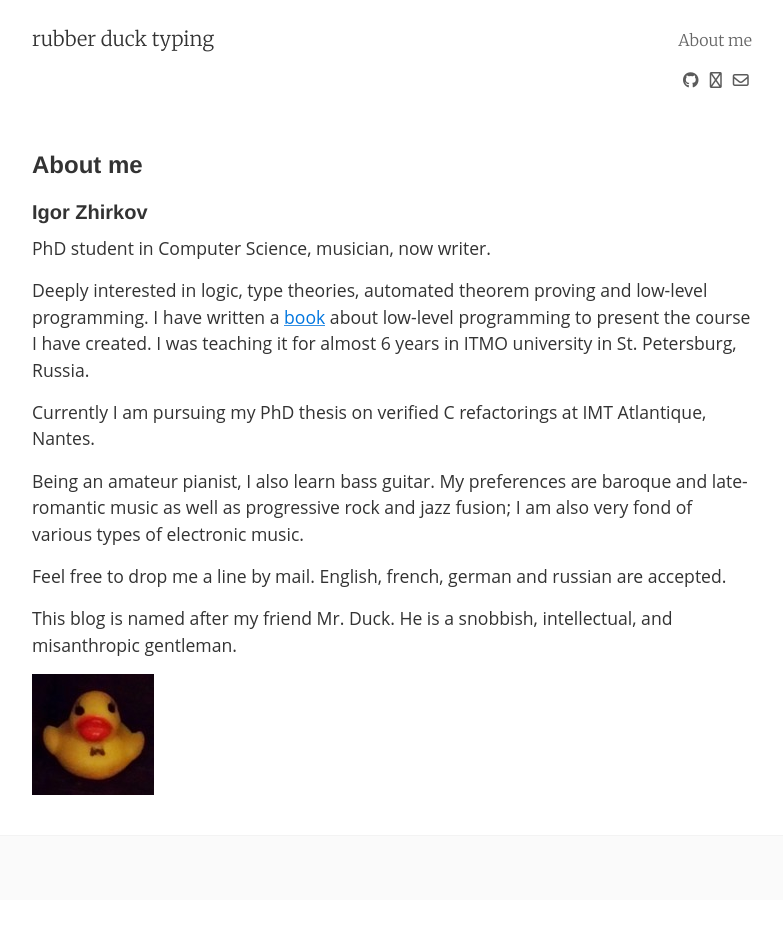
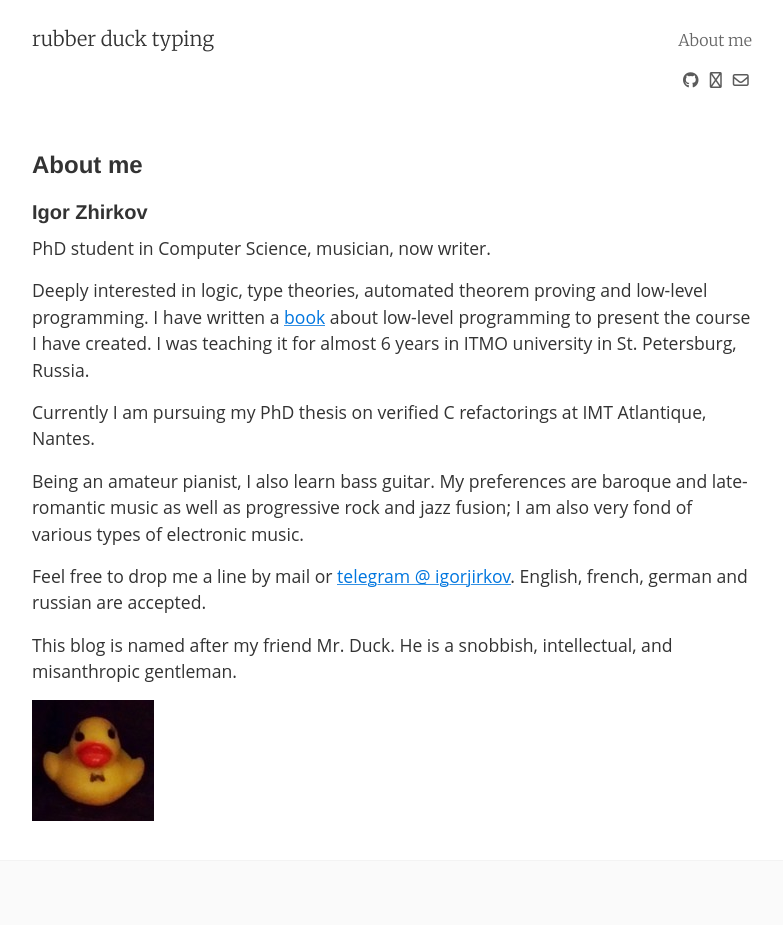
Before and after one commit to sayon/blog, a Jekyll site: the page built from about.md, in a window 1280 px wide. Shown: the whole page, without its empty margins (248-1031 px from the left). Built offline with Jekyll 4.4.1, drawn with Linux system fonts in a browser that asks for light colours; nearby versions of some CDN libraries; before the commit the page ends 900 px from its top, so only the background shows below that.

Commit message:
telegram contact

```diff
--- a/about.md
+++ b/about.md
@@ -24,7 +24,7 @@ Being an amateur pianist, I also learn bass guitar. My preferences are baroque
 and late-romantic music as well as progressive rock and jazz fusion; I am also
 very fond of various types of electronic music.
 
-Feel free to drop me a line by mail. English, french, german and russian are
+Feel free to drop me a line by mail or [telegram @ igorjirkov](http://t.me/igorjirkov). English, french, german and russian are
 accepted.
 
 This blog is named after my friend Mr. Duck. He is a snobbish, intellectual,
```
